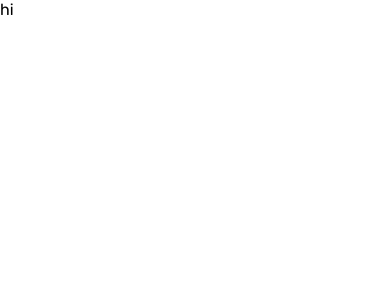
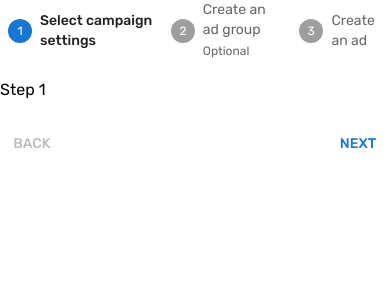
Before and after one commit to AcharyaUniversity/JobApplication, a React (Create React App) app: page / in a window 390 px wide. Shown: the top 300 px of the page. Built offline with nearby package versions, Linux system fonts and the light colour scheme.

Commit message:
add theme and mobile view contexts

```diff
--- a/package.json
+++ b/package.json
@@ -3,6 +3,9 @@
   "version": "0.1.0",
   "private": true,
   "dependencies": {
+    "@emotion/react": "^11.9.0",
+    "@emotion/styled": "^11.8.1",
+    "@mui/material": "^5.8.0",
     "@testing-library/jest-dom": "^5.16.4",
     "@testing-library/react": "^13.2.0",
     "@testing-library/user-event": "^13.5.0",
--- a/src/App.tsx
+++ b/src/App.tsx
@@ -1,6 +1,16 @@
 import React from "react";
+import FormStepper from "./containers/FormStepper";
+import ThemeContext from "./utils/ThemeContext";
+import ViewContext from "./utils/ViewContext";
+
 function App() {
-  return <div>hi</div>;
+  return (
+    <ThemeContext>
+      <ViewContext>
+        <FormStepper />
+      </ViewContext>
+    </ThemeContext>
+  );
 }
 
 export default App;
--- /dev/null
+++ b/src/containers/FormStepper.tsx
@@ -0,0 +1,126 @@
+import * as React from "react";
+import Box from "@mui/material/Box";
+import Stepper from "@mui/material/Stepper";
+import Step from "@mui/material/Step";
+import StepLabel from "@mui/material/StepLabel";
+import Button from "@mui/material/Button";
+import Typography from "@mui/material/Typography";
+import { useMobileView } from "../utils/ViewContext";
+
+const steps = [
+  "Select campaign settings",
+  "Create an ad group",
+  "Create an ad",
+];
+
+function FormStepper() {
+  const [activeStep, setActiveStep] = React.useState(0);
+  const [skipped, setSkipped] = React.useState(new Set<number>());
+
+  const isMobile = useMobileView();
+  console.log(isMobile);
+
+  const isStepOptional = (step: number) => {
+    return step === 1;
+  };
+
+  const isStepSkipped = (step: number) => {
+    return skipped.has(step);
+  };
+
+  const handleNext = () => {
+    let newSkipped = skipped;
+    if (isStepSkipped(activeStep)) {
+      newSkipped = new Set(newSkipped.values());
+      newSkipped.delete(activeStep);
+    }
+
+    setActiveStep((prevActiveStep) => prevActiveStep + 1);
+    setSkipped(newSkipped);
+  };
+
+  const handleBack = () => {
+    setActiveStep((prevActiveStep) => prevActiveStep - 1);
+  };
+
+  const handleSkip = () => {
+    if (!isStepOptional(activeStep)) {
+      // You probably want to guard against something like this,
+      // it should never occur unless someone's actively trying to break something.
+      throw new Error("You can't skip a step that isn't optional.");
+    }
+
+    setActiveStep((prevActiveStep) => prevActiveStep + 1);
+    setSkipped((prevSkipped) => {
+      const newSkipped = new Set(prevSkipped.values());
+      newSkipped.add(activeStep);
+      return newSkipped;
+    });
+  };
+
+  const handleReset = () => {
+    setActiveStep(0);
+  };
+
+  return (
+    <Box sx={{ width: "100%" }}>
+      <Stepper activeStep={activeStep}>
+        {steps.map((label, index) => {
+          const stepProps: { completed?: boolean } = {};
+          const labelProps: {
+            optional?: React.ReactNode;
+          } = {};
+          if (isStepOptional(index)) {
+            labelProps.optional = (
+              <Typography variant="caption">Optional</Typography>
+            );
+          }
+          if (isStepSkipped(index)) {
+            stepProps.completed = false;
+          }
+          return (
+            <Step key={label} {...stepProps}>
+              <StepLabel {...labelProps}>{label}</StepLabel>
+            </Step>
+          );
+        })}
+      </Stepper>
+      {activeStep === steps.length ? (
+        <>
+          <Typography sx={{ mt: 2, mb: 1 }}>
+            All steps completed - you&apos;re finished
+          </Typography>
+          <Box sx={{ display: "flex", flexDirection: "row", pt: 2 }}>
+            <Box sx={{ flex: "1 1 auto" }} />
+            <Button onClick={handleReset}>Reset</Button>
+          </Box>
+        </>
+      ) : (
+        <>
+          <Typography sx={{ mt: 2, mb: 1 }}>Step {activeStep + 1}</Typography>
+          <Box sx={{ display: "flex", flexDirection: "row", pt: 2 }}>
+            <Button
+              color="inherit"
+              disabled={activeStep === 0}
+              onClick={handleBack}
+              sx={{ mr: 1 }}
+            >
+              Back
+            </Button>
+            <Box sx={{ flex: "1 1 auto" }} />
+            {isStepOptional(activeStep) && (
+              <Button color="inherit" onClick={handleSkip} sx={{ mr: 1 }}>
+                Skip
+              </Button>
+            )}
+            <Button onClick={handleNext}>
+              {activeStep === steps.length - 1 ? "Finish" : "Next"}
+            </Button>
+          </Box>
+        </>
+      )}
+    </Box>
+  );
+}
+
+export default FormStepper;
--- /dev/null
+++ b/src/utils/ThemeContext.tsx
@@ -0,0 +1,17 @@
+import React, { PropsWithChildren } from "react";
+import { createTheme, ThemeProvider } from "@mui/material";
+import { responsiveFontSizes } from "@mui/material";
+
+const theme = responsiveFontSizes(
+  createTheme({
+    typography: {
+      fontFamily: "Rubik, Roboto, sans-serif",
+    },
+  })
+);
+
+function ThemeContext({ children }: PropsWithChildren<{}>) {
+  return <ThemeProvider theme={theme}>{children}</ThemeProvider>;
+}
+
+export default ThemeContext;
--- /dev/null
+++ b/src/utils/ViewContext.tsx
@@ -0,0 +1,39 @@
+import React, {
+  createContext,
+  PropsWithChildren,
+  useEffect,
+  useState,
+} from "react";
+import { useContext } from "react";
+
+// interface IMobileViewContext {
+//   isMobile: boolean;
+// }
+
+const MobileViewContext = createContext<boolean | undefined>(undefined);
+
+export const useMobileView = () => useContext(MobileViewContext);
+
+function ViewContext({ children }: PropsWithChildren<{}>) {
+  const [isMobile, setIsMobile] = useState<boolean | undefined>(undefined);
+
+  const handleWindowSizeChange = () => {
+    if (window.innerWidth < 800) setIsMobile(true);
+    else setIsMobile(false);
+  };
+
+  useEffect(() => {
+    window.addEventListener("resize", handleWindowSizeChange);
+    return () => {
+      window.removeEventListener("resize", handleWindowSizeChange);
+    };
+  }, []);
+
+  return (
+    <MobileViewContext.Provider value={isMobile}>
+      {children}
+    </MobileViewContext.Provider>
+  );
+}
+
+export default ViewContext;
```
Also changed, not shown: 1 other file (tests, documents, lock files or other folders).
